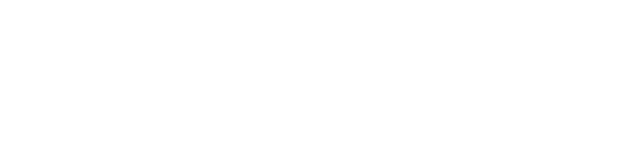
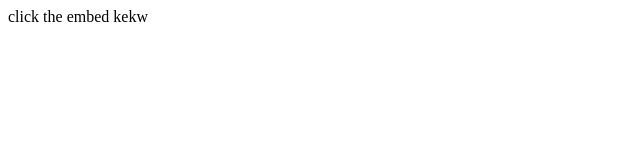
Before and after one commit to Parapass/rickroll-site-embed, a plain HTML site: page index.html in a window 1280 px wide. Shown: the whole page, without its empty margins (0-640 px from the left). Drawn offline with Linux system fonts and the light colour scheme.

Commit message:
Update index.html

```diff
--- a/index.html
+++ b/index.html
@@ -7,4 +7,5 @@
 <meta name="twitter:image" content="https://i.imgur.com/zxfaOQc.jpg">
 </head>
 <body>
+  click the embed kekw
 </body>
```
